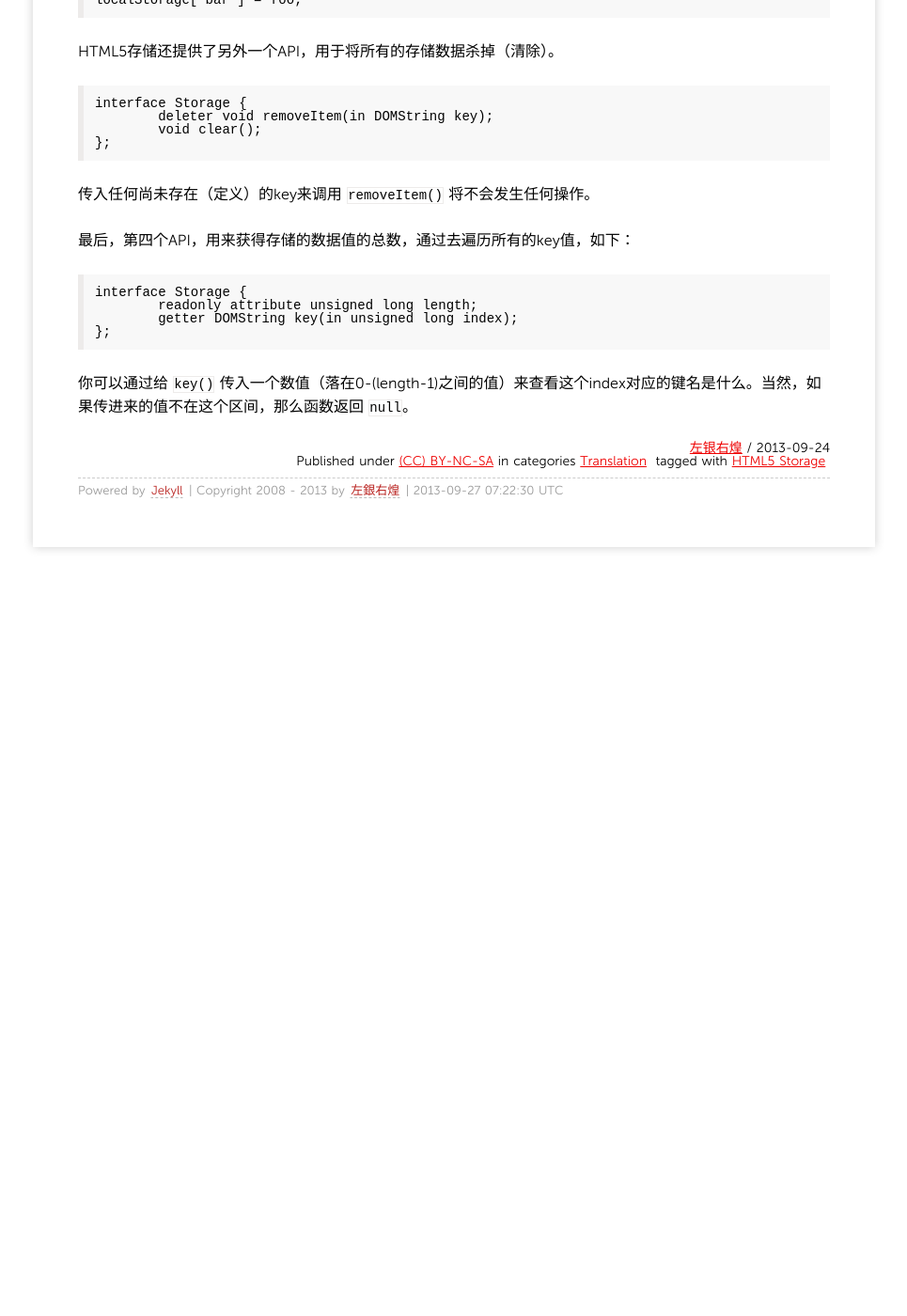
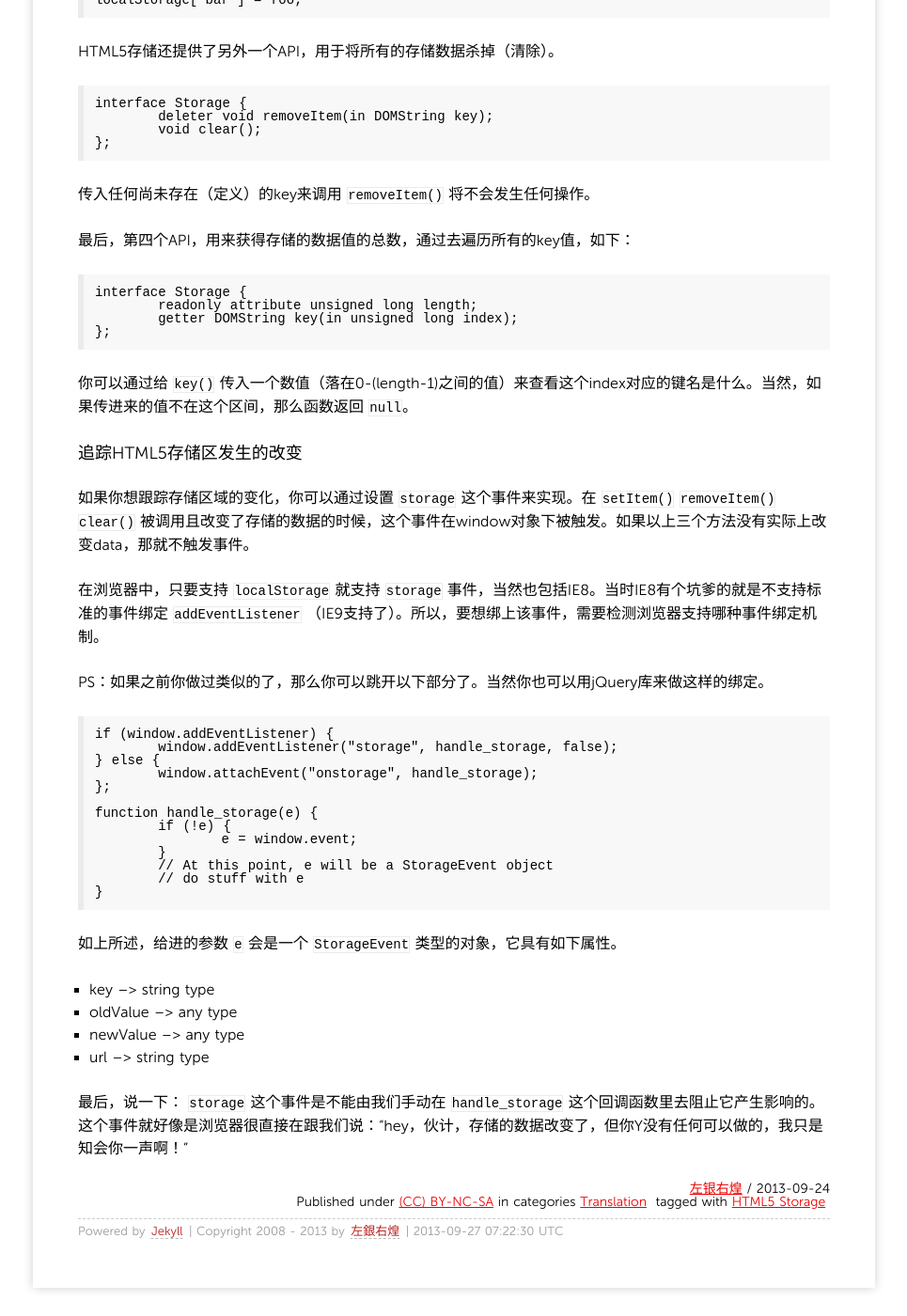
Before and after one commit to grahamle/grahamle.github.com, a Jekyll site: the page built from _posts/2013/2013-09-24-深入HTML5之存储篇.md, in a window 1280 px wide and 1400 px high, scrolled down 3256 px. Shown: the whole window at 94% size, without its empty margins (157-1122 px from the left). Built offline with Jekyll 4.4.1, drawn with Linux system fonts in a browser that asks for light colours; Markdown is read by kramdown in place of the engine named in the settings; comment, search, counter and statistics services are not loaded; before the commit the page ends 3886 px from its top, so only the background shows below that.

Commit message:
更新HTML5的storage事件

```diff
--- a/_posts/2013/2013-09-24-深入HTML5之存储篇.md
+++ b/_posts/2013/2013-09-24-深入HTML5之存储篇.md
@@ -121,3 +121,33 @@ HTML5存储还提供了另外一个API，用于将所有的存储数据杀掉（
 	};
 
 你可以通过给 `key()` 传入一个数值（落在0-(length-1)之间的值）来查看这个index对应的键名是什么。当然，如果传进来的值不在这个区间，那么函数返回 `null`。
+
+### 追踪HTML5存储区发生的改变
+如果你想跟踪存储区域的变化，你可以通过设置 `storage` 这个事件来实现。在 `setItem()` `removeItem()` `clear()` 被调用且改变了存储的数据的时候，这个事件在window对象下被触发。如果以上三个方法没有实际上改变data，那就不触发事件。
+
+在浏览器中，只要支持 `localStorage` 就支持 `storage` 事件，当然也包括IE8。当时IE8有个坑爹的就是不支持标准的事件绑定 `addEventListener` （IE9支持了）。所以，要想绑上该事件，需要检测浏览器支持哪种事件绑定机制。
+
+PS：如果之前你做过类似的了，那么你可以跳开以下部分了。当然你也可以用jQuery库来做这样的绑定。
+
+	if (window.addEventListener) {
+		window.addEventListener("storage", handle_storage, false);
+	} else {
+		window.attachEvent("onstorage", handle_storage);
+	};
+
+	function handle_storage(e) {
+		if (!e) {
+			e = window.event;
+		}
+		// At this point, e will be a StorageEvent object
+		// do stuff with e
+	}
+
+如上所述，给进的参数 `e` 会是一个 `StorageEvent` 类型的对象，它具有如下属性。
+
++ key --> string type
++ oldValue --> any type
++ newValue --> any type
++ url --> string type
+
+最后，说一下： `storage` 这个事件是不能由我们手动在 `handle_storage` 这个回调函数里去阻止它产生影响的。这个事件就好像是浏览器很直接在跟我们说：“hey，伙计，存储的数据改变了，但你Y没有任何可以做的，我只是知会你一声啊！”
```
